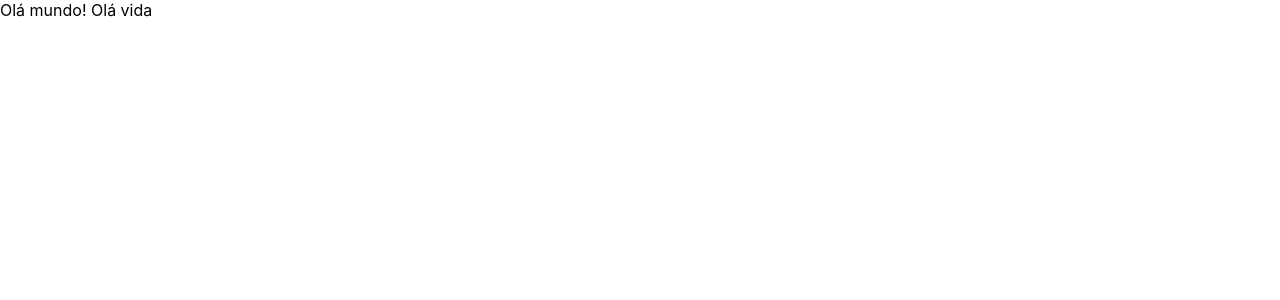
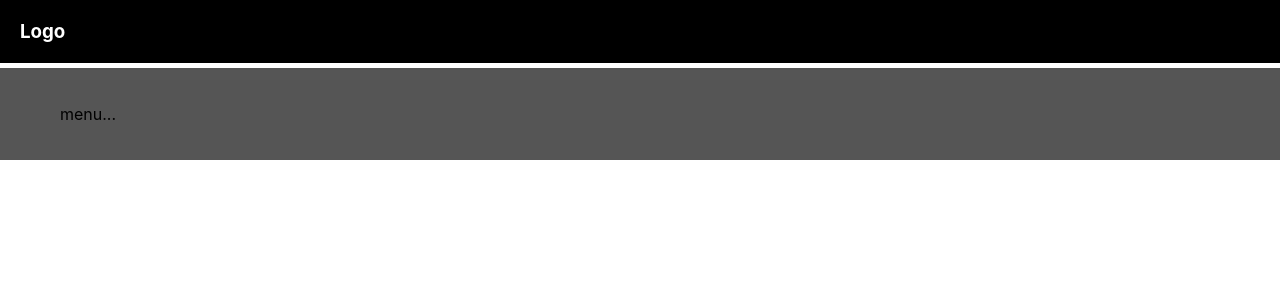
Before and after one commit to JessicaSaito/react-exemplo, a React (Create React App) app: page / in a window 1280 px wide. Shown: the top 300 px of the page. Built offline with nearby package versions, Linux system fonts and the light colour scheme.

Commit message:
atualizacao componentes 2 e instalacao Material UI

```diff
--- a/package.json
+++ b/package.json
@@ -3,6 +3,9 @@
   "version": "0.1.0",
   "private": true,
   "dependencies": {
+    "@emotion/react": "^11.10.6",
+    "@emotion/styled": "^11.10.6",
+    "@mui/material": "^5.11.10",
     "@testing-library/jest-dom": "^5.16.5",
     "@testing-library/react": "^13.4.0",
     "@testing-library/user-event": "^13.5.0",
--- a/src/App.css
+++ /dev/null
@@ -1,38 +0,0 @@
-.App {
-  text-align: center;
-}
-
-.App-logo {
-  height: 40vmin;
-  pointer-events: none;
-}
-
-@media (prefers-reduced-motion: no-preference) {
-  .App-logo {
-    animation: App-logo-spin infinite 20s linear;
-  }
-}
-
-.App-header {
-  background-color: #282c34;
-  min-height: 100vh;
-  display: flex;
-  flex-direction: column;
-  align-items: center;
-  justify-content: center;
-  font-size: calc(10px + 2vmin);
-  color: white;
-}
-
-.App-link {
-  color: #61dafb;
-}
-
-@keyframes App-logo-spin {
-  from {
-    transform: rotate(0deg);
-  }
-  to {
-    transform: rotate(360deg);
-  }
-}
--- a/src/components/Header.css
+++ b/src/components/Header.css
@@ -1,10 +1,9 @@
-/* css externo */
 header {
     background: #000;
     padding: 20px;
 }
 
-header h2{
-    color: #fff;
+header h3{
+    color: #FFF;
     margin: 0;
 }
--- a/src/components/Header.js
+++ b/src/components/Header.js
@@ -1,5 +1,11 @@
+import './Header.css'
+
 const Header = () => {
     return (
-      <header>Header</header>
+        <header>
+            <h3>Logo</h3>
+        </header>
     )
-  }
+}
+
+export default Header
--- a/src/components/MainMenu.js
+++ b/src/components/MainMenu.js
@@ -1,24 +1,22 @@
 const MainMenu = () => {
+    return (
+        <nav style={styles.nav}>
+            <ul style={styles.ulMenu}>menu...</ul>
+        </nav>
+    )
+}
 
-    const navStyle = {
+const styles = {
+    nav: {
         background: '#555',
         color: '#000',
         padding: '20px',
         marginTop: '5px'
+    },
+    ulMenu: {
+        listStyleType: 'none'
     }
+}
 
-    return (
-      <nav>Menu...</nav>
-    )
 
-    return (
-        <nav navStyle={
-            {
-                background: '#555',
-                color: '#000',
-                padding: '20px',
-                marginTop: '5px'
-            }
-        }>Menu...</nav>
-      )
-  }
+export default MainMenu
--- a/src/index.js
+++ b/src/index.js
@@ -2,17 +2,10 @@ import React from 'react';
 import ReactDOM from 'react-dom/client';
 import './index.css';
 import App from './App';
-import reportWebVitals from './reportWebVitals';
 
 const root = ReactDOM.createRoot(document.getElementById('root'));
 root.render(
   <React.StrictMode>
-    {/* <App /> */}
-    <div>Olá mundo! Olá vida</div>
+   <App />
   </React.StrictMode>
 );
-
-// If you want to start measuring performance in your app, pass a function
-// to log results (for example: reportWebVitals(console.log))
-// or send to an analytics endpoint. Learn more: https://bit.ly/CRA-vitals
-reportWebVitals();
--- a/src/reportWebVitals.js
+++ /dev/null
@@ -1,13 +0,0 @@
-const reportWebVitals = onPerfEntry => {
-  if (onPerfEntry && onPerfEntry instanceof Function) {
-    import('web-vitals').then(({ getCLS, getFID, getFCP, getLCP, getTTFB }) => {
-      getCLS(onPerfEntry);
-      getFID(onPerfEntry);
-      getFCP(onPerfEntry);
-      getLCP(onPerfEntry);
-      getTTFB(onPerfEntry);
-    });
-  }
-};
-
-export default reportWebVitals;
```
Also changed, not shown: src/App.js (+1 -6 lines), src/logo.svg (deleted), src/setupTests.js (line endings or trailing spaces), 1 other file (tests, documents, lock files or other folders).
